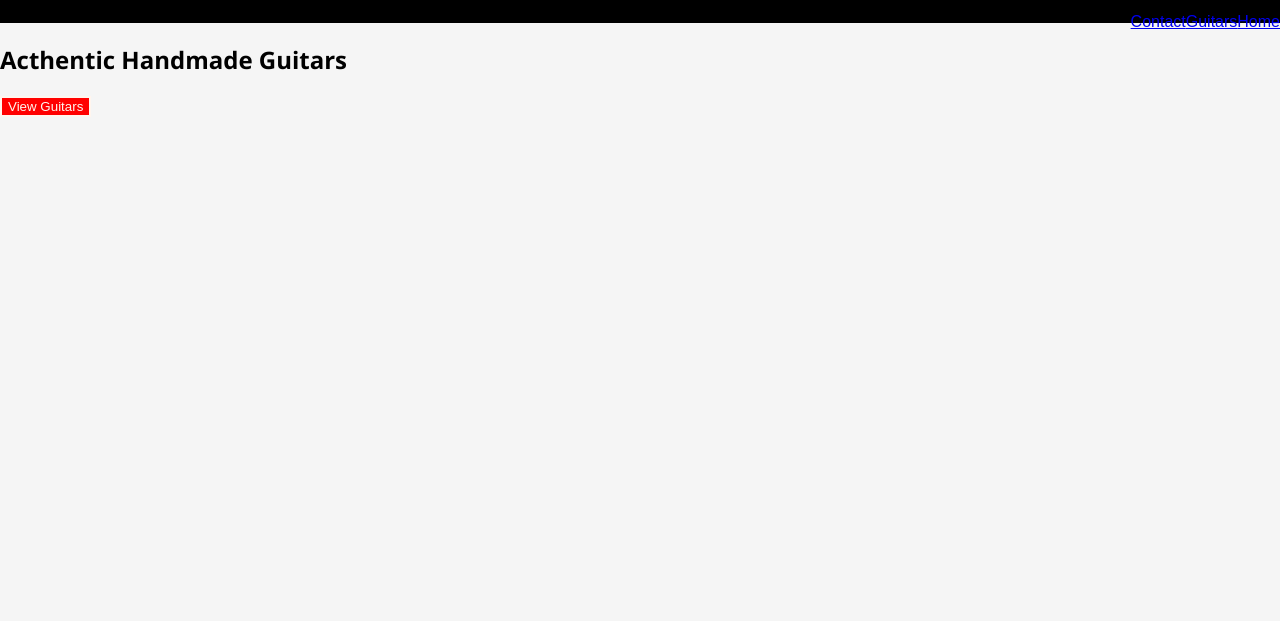
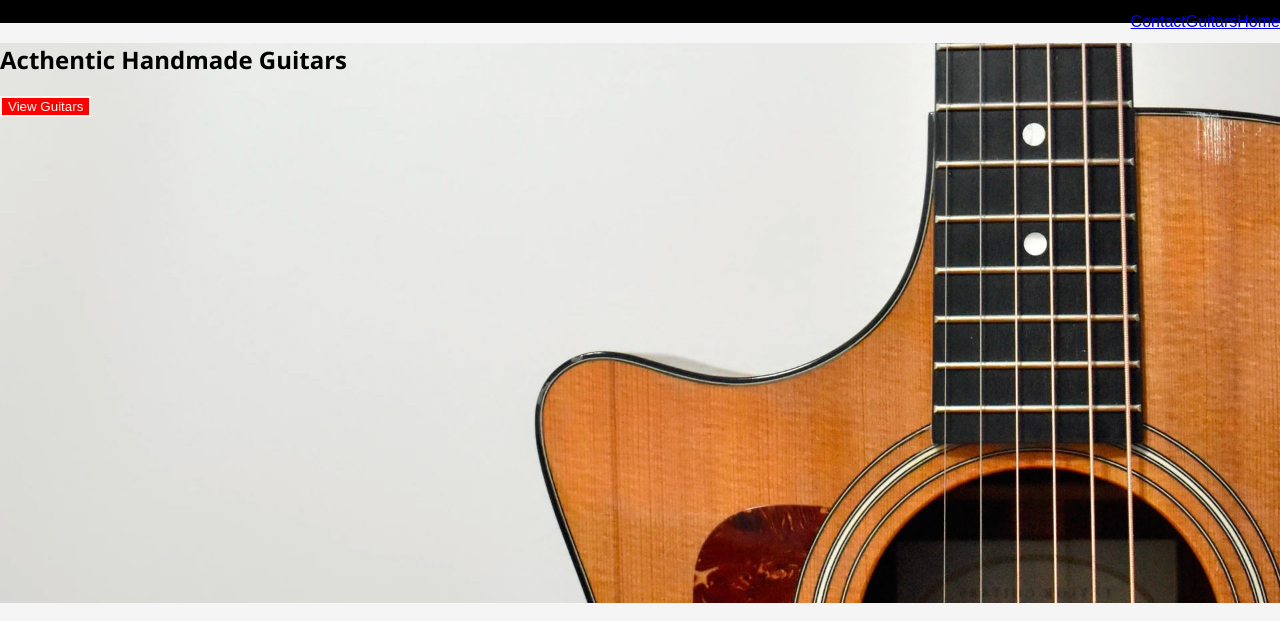
Before and after one commit to Liisagrant/guitarkings, a plain HTML site: page index.html in a window 1280 px wide. Shown: the part 25-646 px from the top of the page. Drawn offline with Linux system fonts and the light colour scheme; files whose address does not match are found by name; a web font is replaced by a local one.

Commit message:
started on the herobanner

```diff
--- a/css/styles.css
+++ b/css/styles.css
@@ -36,7 +36,7 @@ h2,
 }
 
 .main-bimg {
-  background-image: url("../images/home-header.jpg");
+  background-image: url("../img/home-header.jpg");
   background-size: cover;
   background-repeat: no-repeat;
   background-position-x: right;
```
